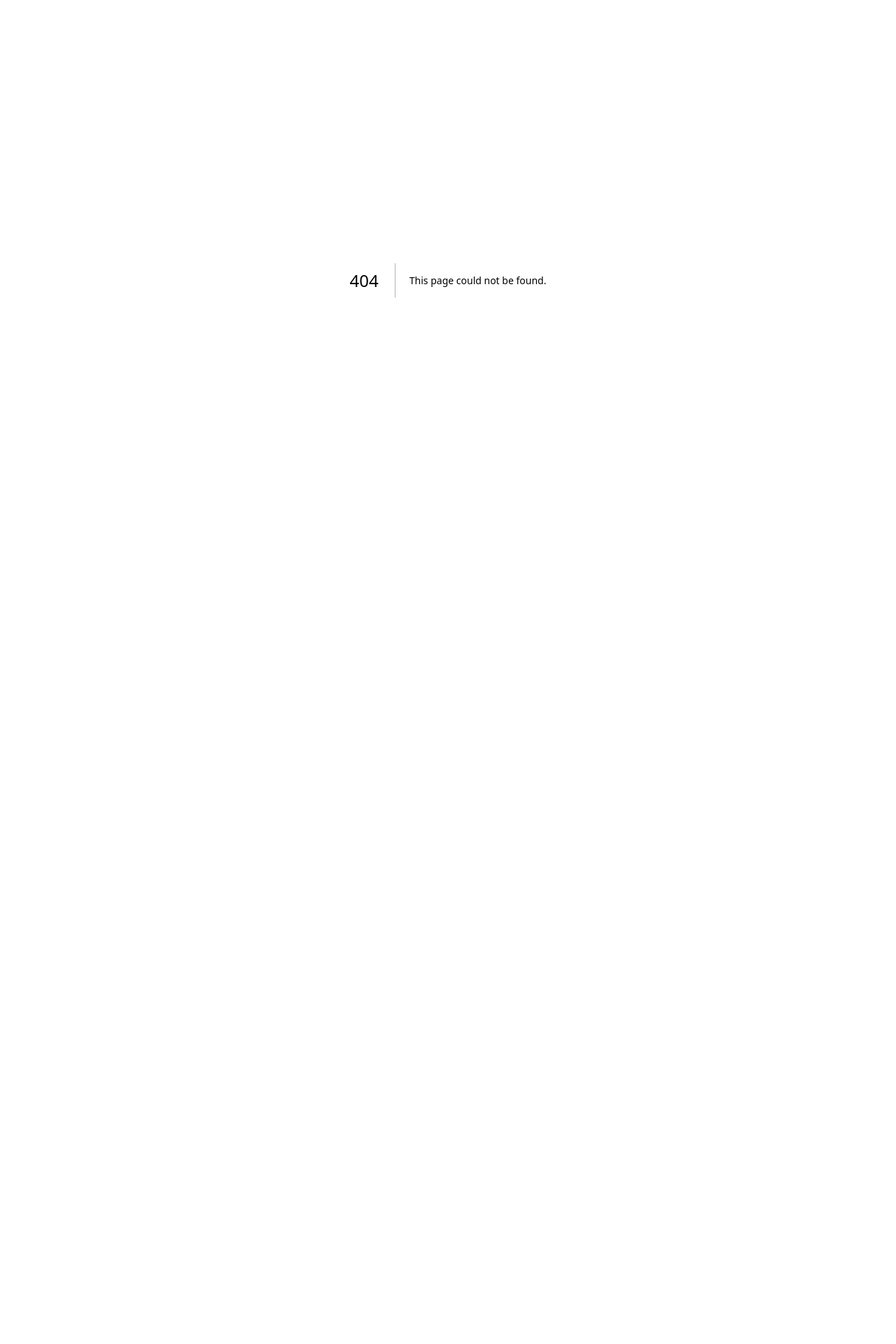
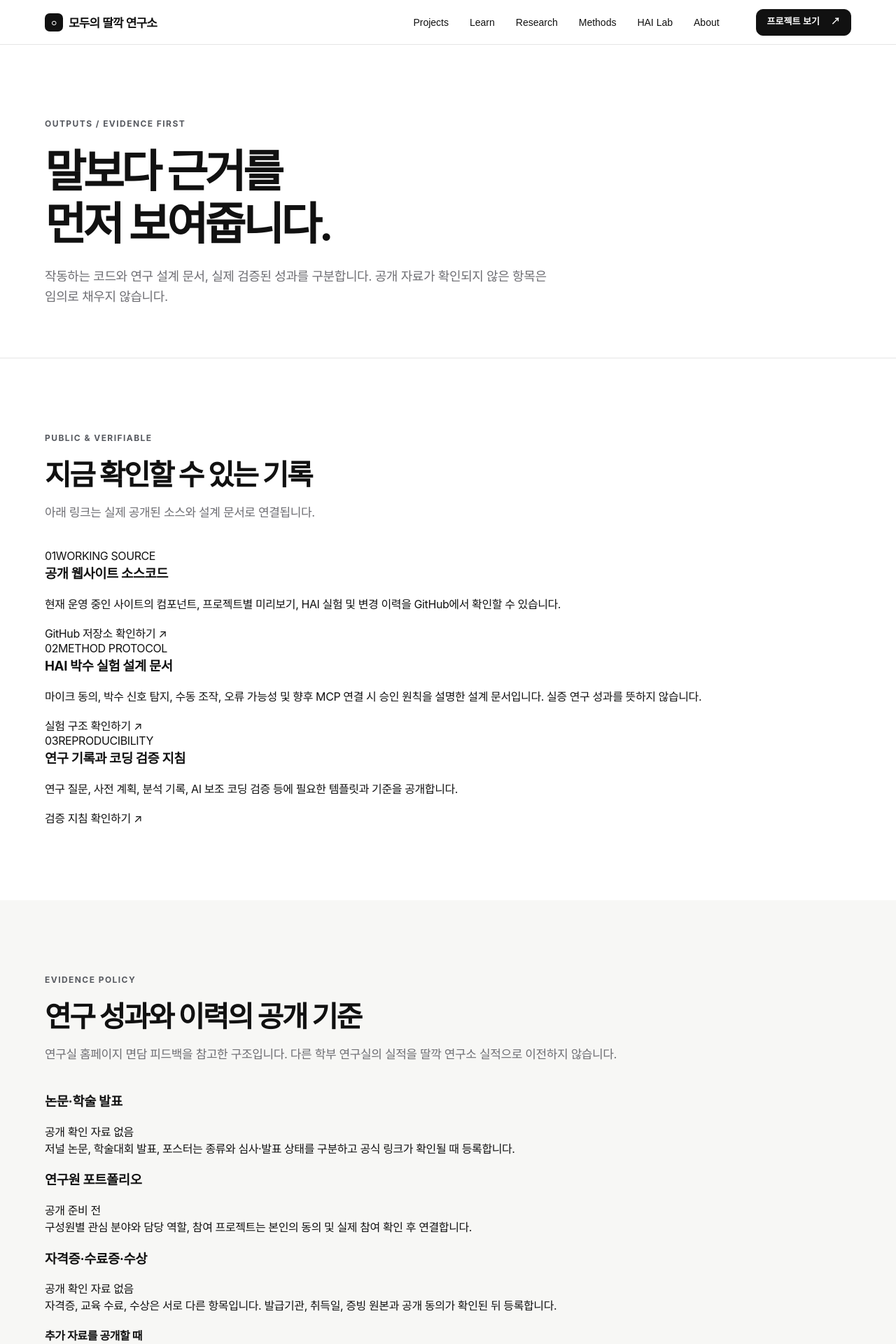
Before and after one commit to Jxny0ung/ddalkak-lab-hai, a Next.js app: page /outputs in a window 1280 px wide. Before the commit this address had no page. Shown: the top 1920 px of the page at 70% size. Before the commit the page ends 800 px from the top, so only its background shows below. Built offline with nearby package versions, Linux system fonts and the light colour scheme.

Commit message:
feat: add evidence-first outputs and portfolio disclosure policy without fictional achievements

```diff
--- /dev/null
+++ b/src/app/outputs/page.tsx
@@ -0,0 +1,109 @@
+import Link from "next/link";
+import type { Metadata } from "next";
+import { SiteHeader } from "@/components/site-header";
+import { SiteFooter } from "@/components/site-footer";
+
+export const metadata: Metadata = {
+  title: "Outputs & Evidence",
+  description: "딸깍 연구소의 확인 가능한 코드와 연구 문서, 성과 및 자격 증빙 공개 기준",
+  alternates: { canonical: "/outputs" },
+};
+
+const evidence = [
+  {
+    code: "01",
+    type: "WORKING SOURCE",
+    title: "공개 웹사이트 소스코드",
+    description: "현재 운영 중인 사이트의 컴포넌트, 프로젝트별 미리보기, HAI 실험 및 변경 이력을 GitHub에서 확인할 수 있습니다.",
+    href: "https://github.com/Jxny0ung/ddalkak-lab-hai",
+    link: "GitHub 저장소 확인하기",
+  },
+  {
+    code: "02",
+    type: "METHOD PROTOCOL",
+    title: "HAI 박수 실험 설계 문서",
+    description: "마이크 동의, 박수 신호 탐지, 수동 조작, 오류 가능성 및 향후 MCP 연결 시 승인 원칙을 설명한 설계 문서입니다. 실증 연구 성과를 뜻하지 않습니다.",
+    href: "https://github.com/Jxny0ung/ddalkak-lab-hai/blob/main/docs/hai-clap-mcp-architecture.md",
+    link: "실험 구조 확인하기",
+  },
+  {
+    code: "03",
+    type: "REPRODUCIBILITY",
+    title: "연구 기록과 코딩 검증 지침",
+    description: "연구 질문, 사전 계획, 분석 기록, AI 보조 코딩 검증 등에 필요한 템플릿과 기준을 공개합니다.",
+    href: "https://github.com/Jxny0ung/ddalkak-lab-hai/blob/main/docs/ai-assisted-coding-validation.md",
+    link: "검증 지침 확인하기",
+  },
+] as const;
+
+const futureTypes = [
+  { title: "논문·학술 발표", status: "공개 확인 자료 없음", description: "저널 논문, 학술대회 발표, 포스터는 종류와 심사·발표 상태를 구분하고 공식 링크가 확인될 때 등록합니다." },
+  { title: "연구원 포트폴리오", status: "공개 준비 전", description: "구성원별 관심 분야와 담당 역할, 참여 프로젝트는 본인의 동의 및 실제 참여 확인 후 연결합니다." },
+  { title: "자격증·수료증·수상", status: "공개 확인 자료 없음", description: "자격증, 교육 수료, 수상은 서로 다른 항목입니다. 발급기관, 취득일, 증빙 원본과 공개 동의가 확인된 뒤 등록합니다." },
+] as const;
+
+export default function OutputsPage() {
+  return (
+    <>
+      <SiteHeader />
+      <main className="sl-main sl-interior" id="main-content">
+        <section className="sl-page-top">
+          <div className="sl-container">
+            <span className="sl-kicker">OUTPUTS / EVIDENCE FIRST</span>
+            <h1>말보다 근거를<br />먼저 보여줍니다.</h1>
+            <p>작동하는 코드와 연구 설계 문서, 실제 검증된 성과를 구분합니다. 공개 자료가 확인되지 않은 항목은 임의로 채우지 않습니다.</p>
+          </div>
+        </section>
+        <section className="sl-section" aria-labelledby="sl-evidence-title">
+          <div className="sl-container">
+            <div className="sl-section-head">
+              <div>
+                <span className="sl-kicker">PUBLIC & VERIFIABLE</span>
+                <h2 id="sl-evidence-title">지금 확인할 수 있는 기록</h2>
+                <p>아래 링크는 실제 공개된 소스와 설계 문서로 연결됩니다.</p>
+              </div>
+            </div>
+            <div className="sl-evidence-grid">
+              {evidence.map((item) => (
+                <a className="sl-evidence-card" href={item.href} target="_blank" rel="noopener noreferrer" key={item.code}>
+                  <div className="sl-evidence-meta"><span>{item.code}</span><span>{item.type}</span></div>
+                  <h3>{item.title}</h3>
+                  <p>{item.description}</p>
+                  <span className="sl-evidence-action">{item.link} <span aria-hidden="true">↗</span></span>
+                </a>
+              ))}
+            </div>
+          </div>
+        </section>
+        <section className="sl-section sl-section-soft" aria-labelledby="sl-future-output-title">
+          <div className="sl-container">
+            <div className="sl-section-head">
+              <div>
+                <span className="sl-kicker">EVIDENCE POLICY</span>
+                <h2 id="sl-future-output-title">연구 성과와 이력의 공개 기준</h2>
+                <p>연구실 홈페이지 면담 피드백을 참고한 구조입니다. 다른 학부 연구실의 실적을 딸깍 연구소 실적으로 이전하지 않습니다.</p>
+              </div>
+            </div>
+            <div className="sl-evidence-index">
+              {futureTypes.map((item) => (
+                <article key={item.title}>
+                  <div><h3>{item.title}</h3><span>{item.status}</span></div>
+                  <p>{item.description}</p>
+                </article>
+              ))}
+            </div>
+            <div className="sl-evidence-note">
+              <strong>추가 자료를 공개할 때</strong>
+              <p>프로젝트명, 참여자와 역할(동의 시), 연구 질문, 방법, 수행 기간, 산출물 유형, 검증 상태, 출처 링크를 함께 기록합니다. 개인정보가 포함된 증빙은 공개 전에 가리거나 공개 범위를 별도로 확인합니다.</p>
+            </div>
+            <div className="sl-actions">
+              <Link className="sl-btn sl-btn-dark" href="/projects">프로젝트 보드 보기 ↗</Link>
+              <Link className="sl-btn sl-btn-outline" href="/registry">연구 기록 기준 살펴보기</Link>
+            </div>
+          </div>
+        </section>
+      </main>
+      <SiteFooter />
+    </>
+  );
+}
```
